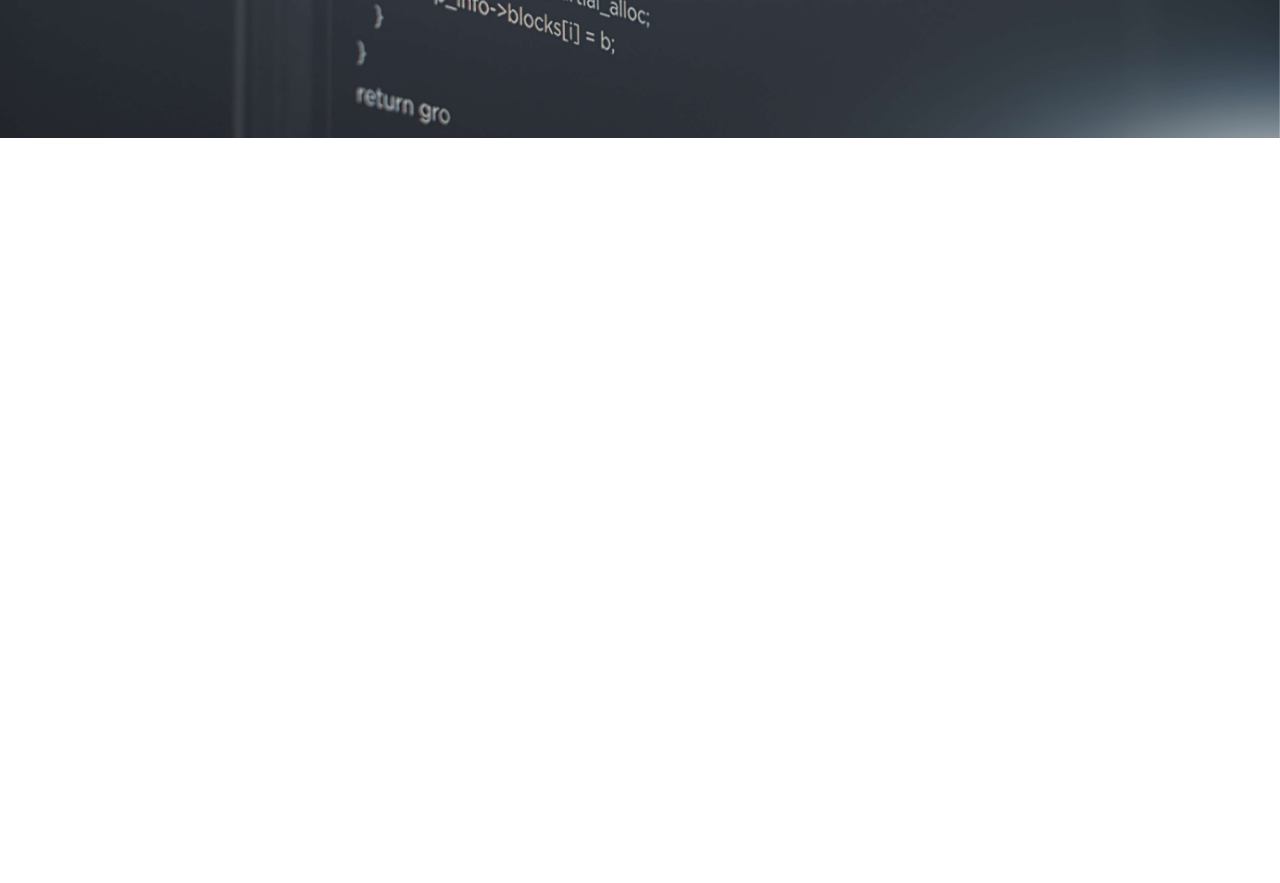
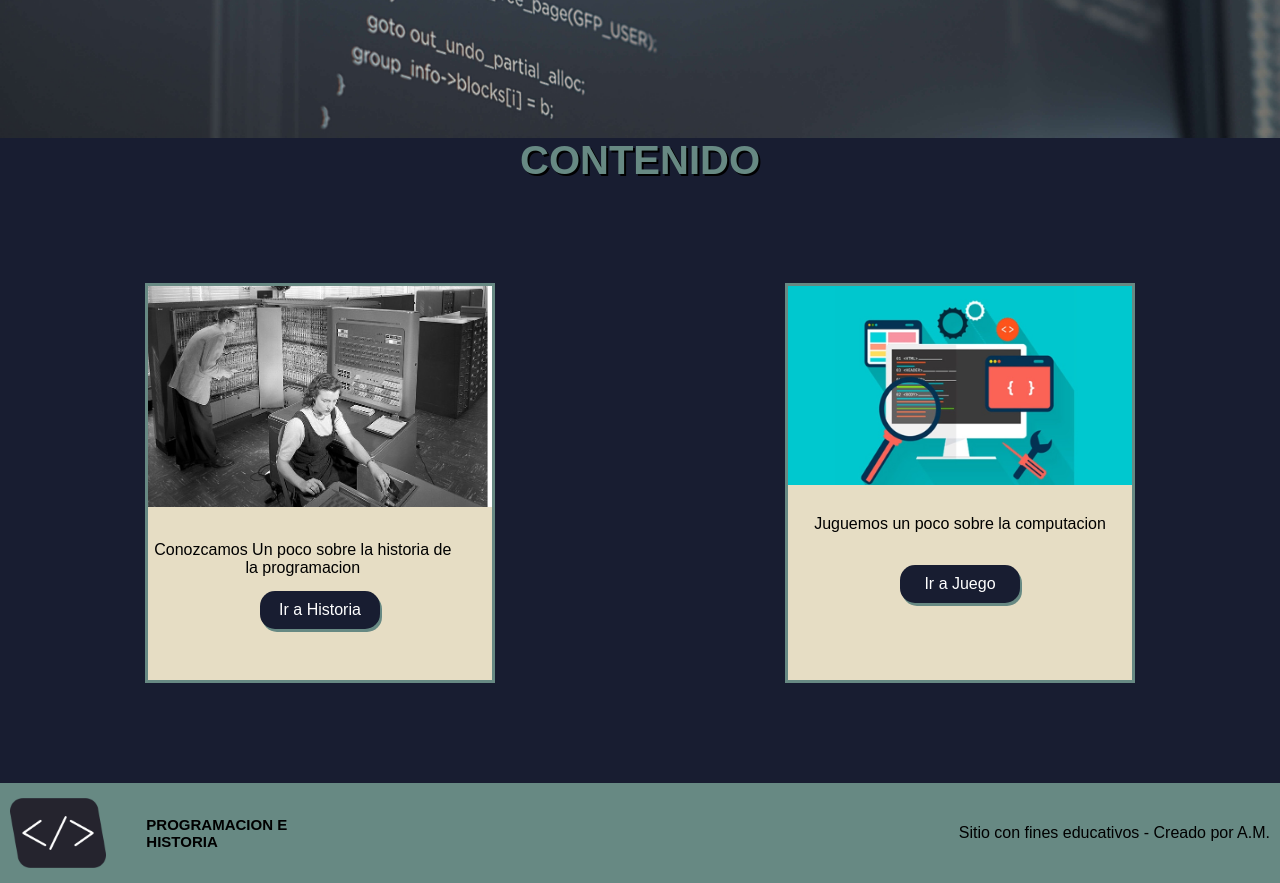
Before and after one commit to ArielMichelli/DesarrolloWeb-Avanzado-UTN, a plain HTML site: page index.html in a window 1280 px wide. Shown: the part 480-1363 px from the top of the page. Before the commit the page ends 800 px from the top, so only its background shows below. Drawn offline with Linux system fonts and the light colour scheme.

Commit message:
terminando pagina principal

```diff
--- a/css/style.css
+++ b/css/style.css
@@ -13,6 +13,7 @@ a {
     text-decoration: none;
 }
 
+/* Navbar */
 nav {
     background-color: #181D31;
     padding: 20px;
@@ -59,3 +60,81 @@ h1 {
     align-items: center;
 
 }
+
+/* MAIN */
+h2 {
+    text-shadow: 2px 2px black;
+    font-size: 2.5rem;
+    text-align: center;
+    color: #678983;
+}
+
+main {
+    background-color: #181D31;
+}
+
+/* CARDs */
+.contenedor_card {
+    display: flex;
+    justify-content: space-around;
+    padding: 100px 0;
+}
+
+.card {
+    display: flex;
+    width: 350px;
+    height: 400px;
+    border: 3px solid #678983;
+    background-color: #E6DDC4;
+    flex-direction: column;
+    align-items: center;
+}
+
+.card img {
+    width: 100%;
+}
+
+.p__card {
+    width: 90%;
+    text-align: center;
+    margin-top: 30px;
+    height: 50px;
+}
+
+.a__card {
+    padding: 10px;
+    border-radius: 15px;
+    background-color: #181D31;
+    width: 35%;
+    text-align: center;
+    box-shadow: 2px 3px #678983;
+    color: white;
+}
+
+/* FOOTER */
+.footer {
+    height: 100px;
+    padding: 10px;
+    display: flex;
+    justify-content: space-between;
+    align-items: center;
+    background-color: #678983;
+}
+
+.footer img {
+    height: 70px;
+}
+
+.izquierda {
+    display: flex;
+    align-items: center;
+    justify-content: space-between;
+    height: 60px;
+    width: 300px;
+}
+
+.izquierda h3 {
+    text-transform: uppercase;
+    margin-left: 40px;
+    font-size: 15px;
+}
--- a/index.html
+++ b/index.html
@@ -27,10 +27,35 @@
         <h1 class="titulo-blanco">PROGRAMACION E HISTORIA</h1>
     </div>
     <main>
+        <h2>CONTENIDO</h2>
+        <div class="contenedor_card">
+            <div class="card">
+                <div class="card__img">
+                    <img src="./img/img1.jpg" alt="imagen en blanco y negro">
+                </div>
+                <div class="card__texto">
+                    <p class="p__card">Conozcamos Un poco sobre la historia de la programacion </p>
+                </div>
+                <a class="a__card" href="#">Ir a Historia</a>
+            </div>
+            <div class="card">
+                <img src="./img/img2.jpg" alt="imagen de codigo y herramientas">
+                <p class="p__card">Juguemos un poco sobre la computacion</p>
+                <a class="a__card" href="#">Ir a Juego</a>
+            </div>
+        </div>
 
     </main>
     <footer>
-
+        <div class="footer">
+            <div class="izquierda">
+                <img src="./img/logo.png" alt="Logo principal">
+                <h3>Programacion e historia</h3>
+            </div>
+            <div class="derecha">
+                <p>Sitio con fines educativos - Creado por A.M.</p>
+            </div>
+        </div>
     </footer>
 
     <script src="./js/script.js"></script>
```
